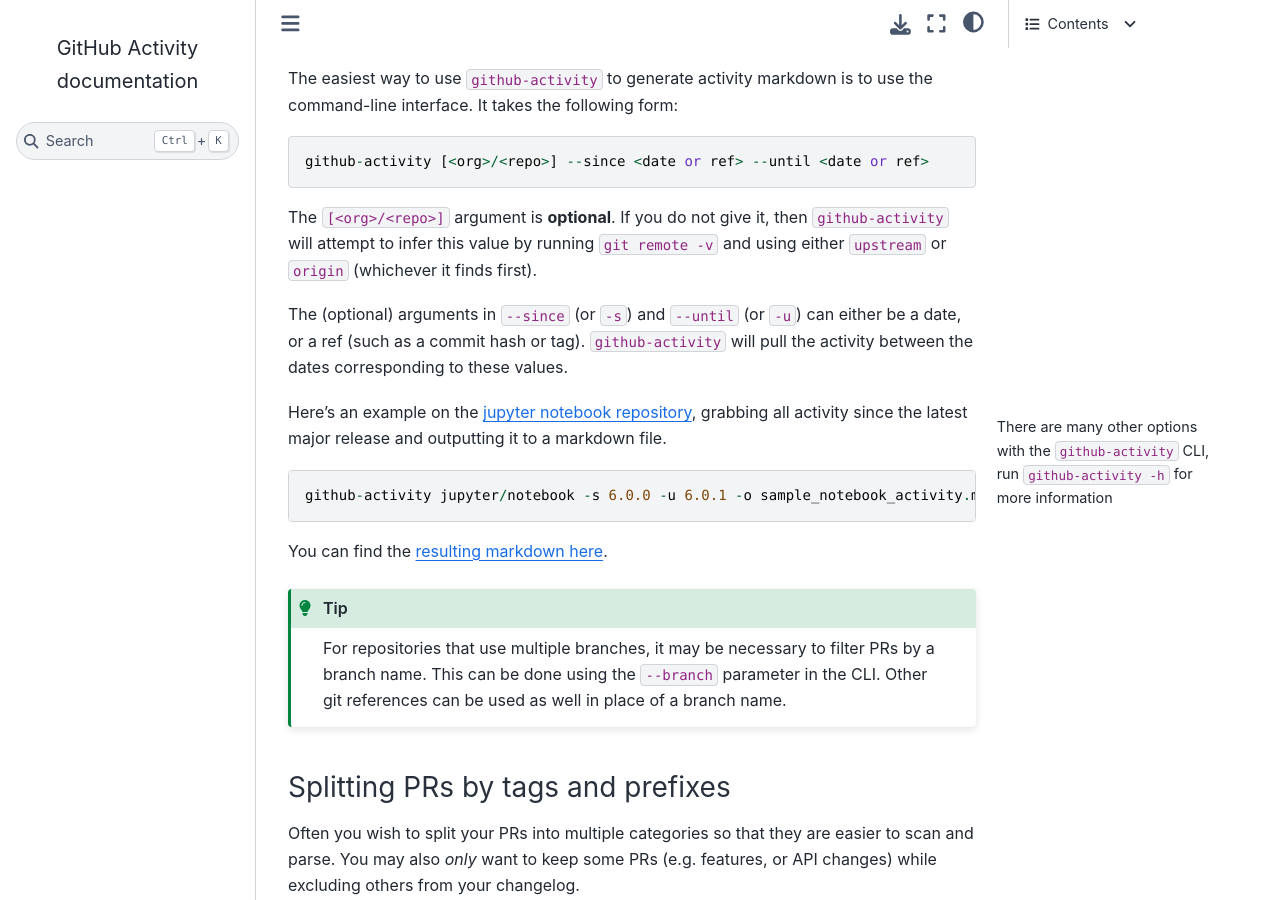
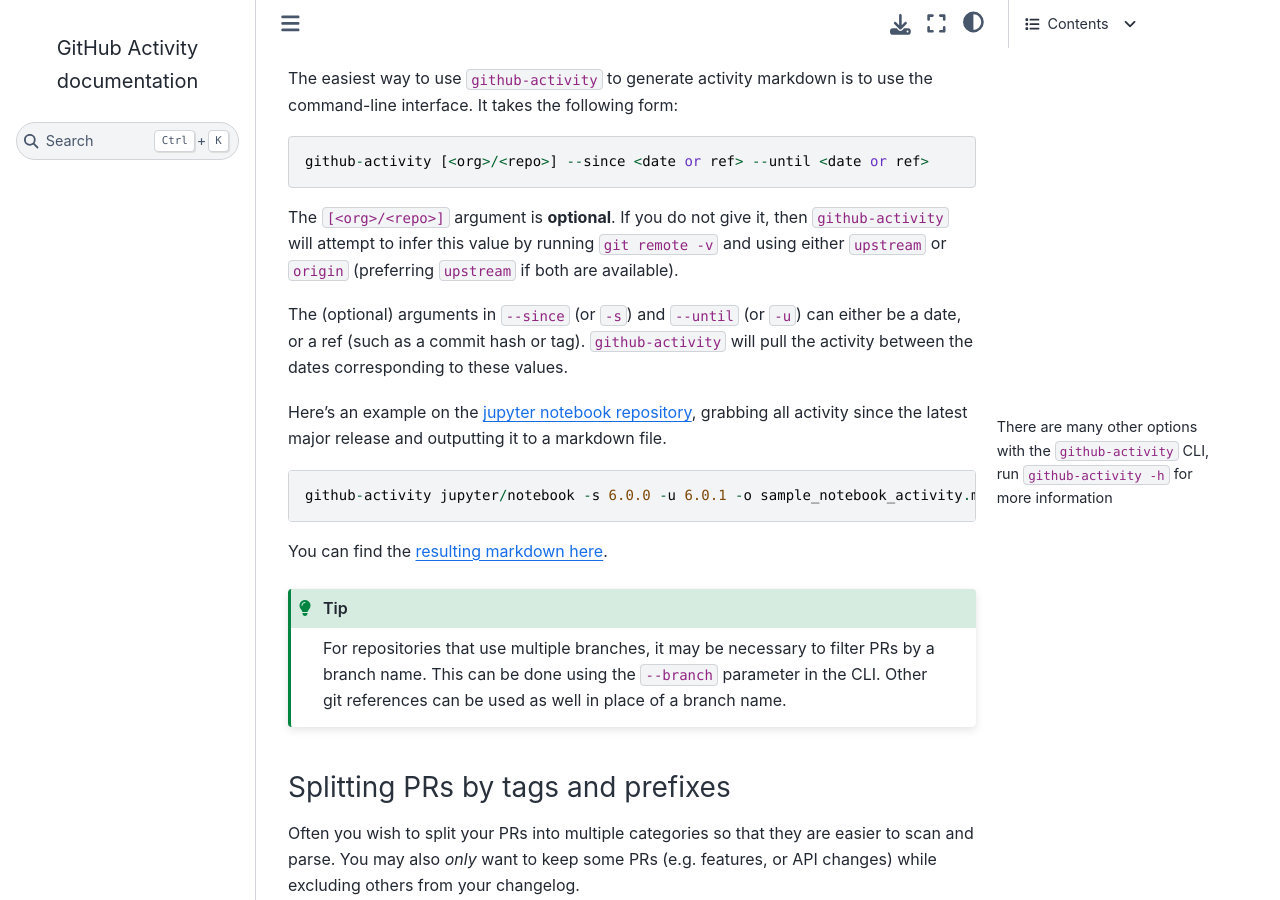
Before and after one commit to executablebooks/github-activity, a Sphinx documentation site: the page built from docs/index.md, in a window 1280 px wide and 900 px high, scrolled down 670 px. Built offline with Sphinx 7.4.7 and the Sphinx Book theme 1.1.4, drawn with Linux system fonts in a browser that asks for light colours.

Commit message:
Update docs/index.md

````diff
--- a/docs/index.md
+++ b/docs/index.md
@@ -32,7 +32,7 @@ github-activity [<org>/<repo>] --since <date or ref> --until <date or ref>
 ```
 
 The `[<org>/<repo>]` argument is **optional**.
-If you do not give it, then `github-activity` will attempt to infer this value by running `git remote -v` and using either `upstream` or `origin` (whichever it finds first).
+If you do not give it, then `github-activity` will attempt to infer this value by running `git remote -v` and using either `upstream` or `origin` (preferring `upstream` if both are available).
 
 The (optional) arguments in `--since` (or `-s`) and `--until` (or `-u`) can either be
 a date, or a ref (such as a commit hash or tag). `github-activity` will pull the activity
````
